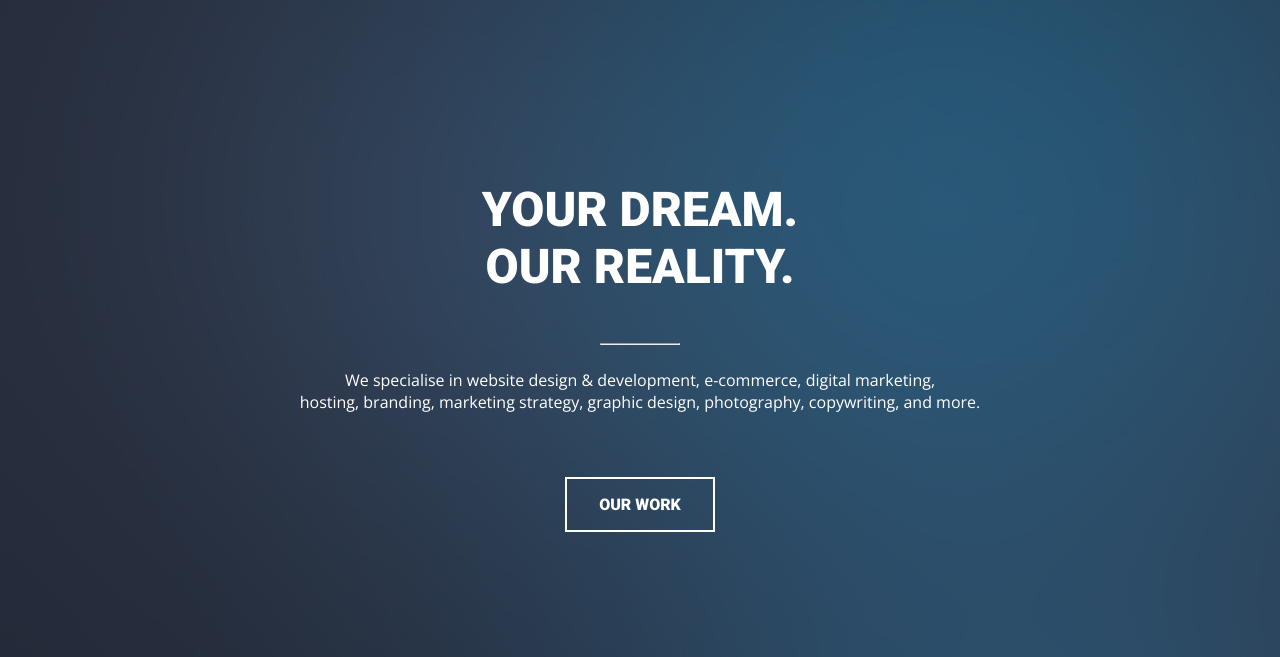
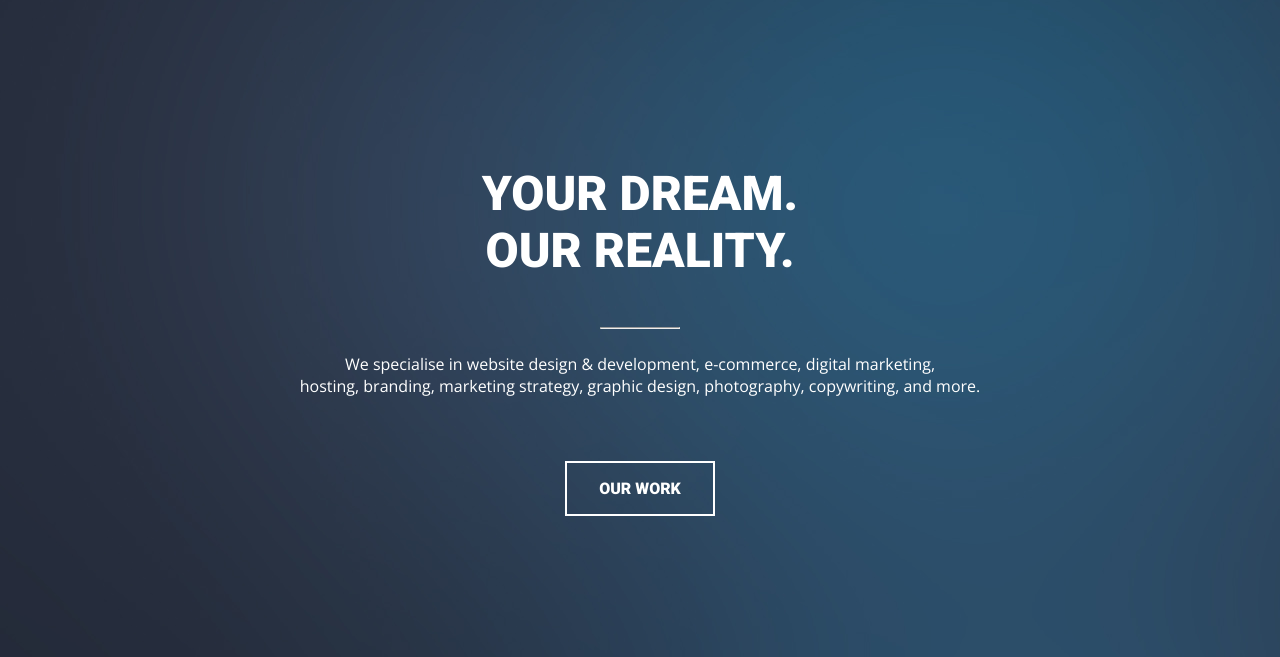
Before and after one commit to jamieelsom/jamieelsom.github.io, a plain HTML site: page unit_4/index.html in a window 1280 px wide. Shown: the part 102-759 px from the top of the page. Drawn offline with nearby package versions, Linux system fonts and the light colour scheme.

Commit message:
Update style.css

```diff
--- a/unit_4/css/style.css
+++ b/unit_4/css/style.css
@@ -82,7 +82,7 @@ img {
 	width: 100%;
 }
 #top{
-	padding: 7.5em;
+	padding: 6.5em;
 }
 .buttonwork {
 	border: 2px solid;
```
